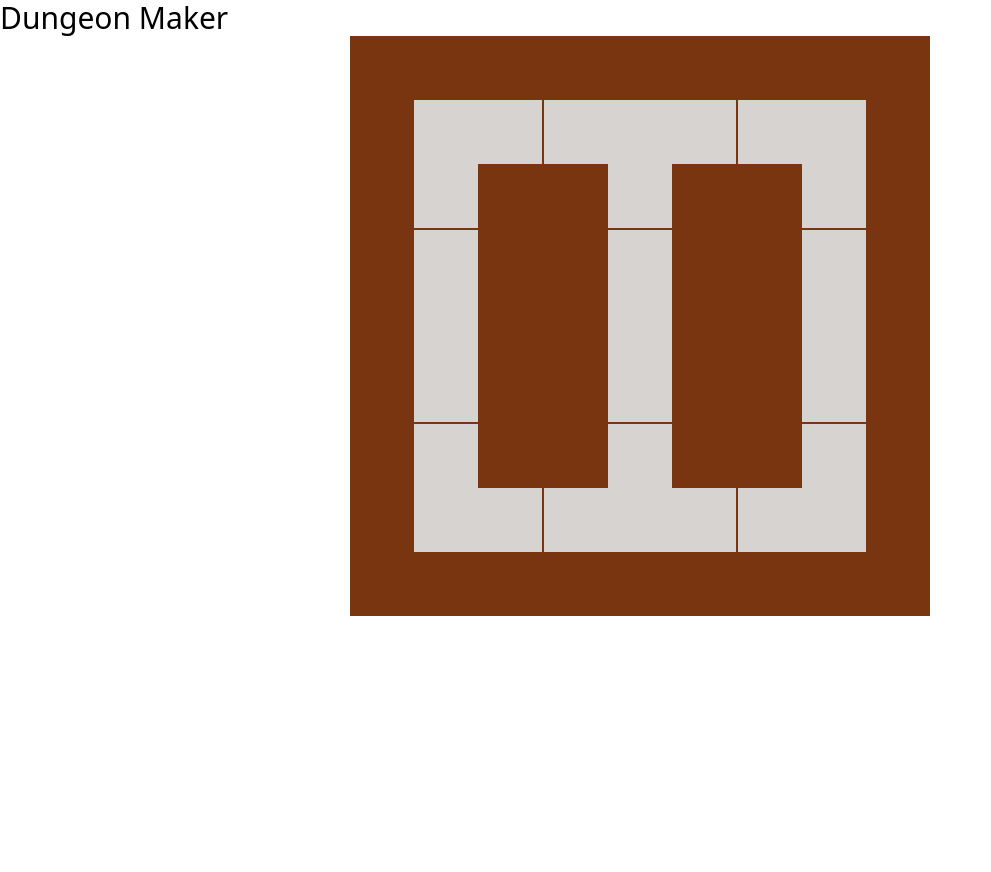
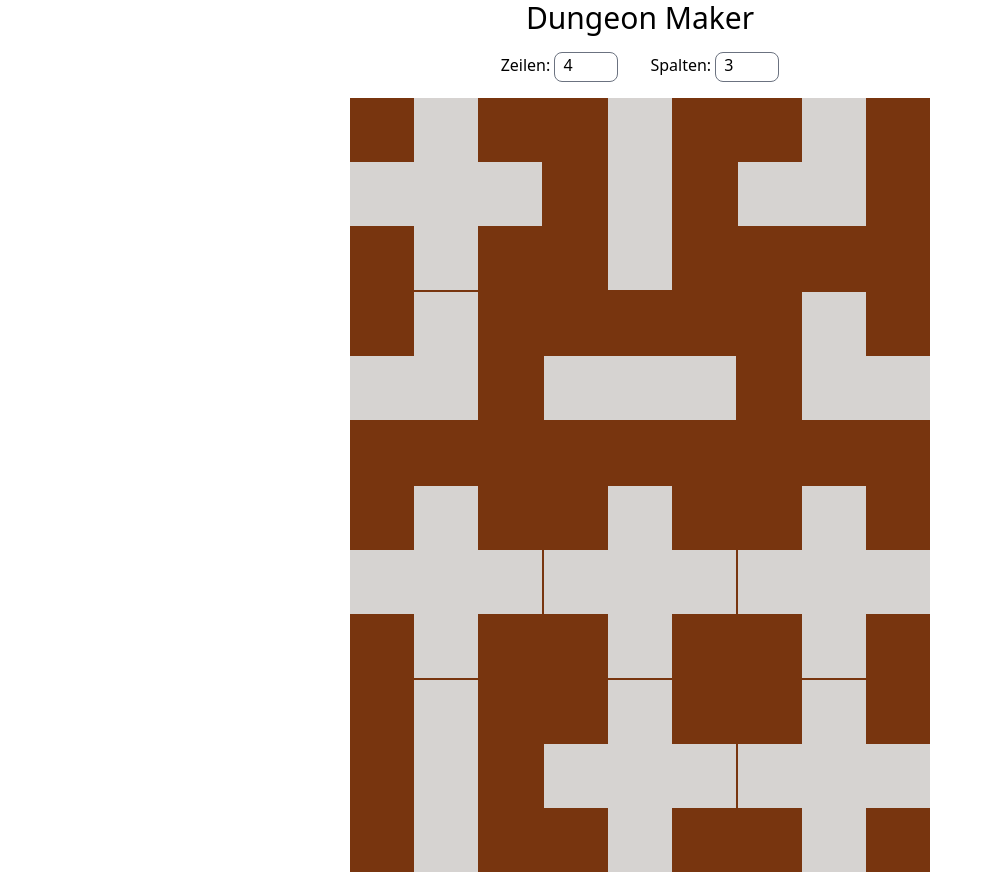
Before and after one commit to dasWolle/dungeon_maker, a Nuxt app: page / in a window 1280 px wide. Shown: the whole page, without its empty margins (0-991 px from the left). Before the commit the page ends 800 px from the top, so only its background shows below. Built offline with nearby package versions, Linux system fonts and the light colour scheme.

Commit message:
Größe änderbar

```diff
--- a/components/Tile.vue
+++ b/components/Tile.vue
@@ -1,5 +1,5 @@
 <template>
-  <div :class="tileClass" class="tile_wrapper">
+  <div ref="tile_wrapper" :class="tileClass" :style="`--rotation:${this.rotationC};`" class="tile_wrapper">
     <TileLine v-if="formC === 0" class="tile"/>
     <TileCorner v-if="formC === 1" class="tile"/>
     <TileT v-if="formC === 2" class="tile"/>
@@ -15,7 +15,7 @@ export default defineComponent({
   props: {
     active: { type: Boolean, default: false },
     form: { type: [ Number, String ] },
-    orientation: { type: [ Number, String ] },
+    rotation: { type: [ Number, String ], default: 0 },
   },
   computed: {
     formC() {
@@ -24,23 +24,16 @@ export default defineComponent({
         else return this.form;
       } else return 0;
     },
-    orientationC() {
-      if (this.orientation) {
-        if (typeof this.orientation === "string") return parseInt(this.orientation);
-        else return this.orientation;
-      } else return 0;
-    },
-    tileClass() { return `orientation-${this.orientationC}` + (this.active ? " active" : ""); }
+    rotationC() { return `${this.rotation * 90}deg`; },
+    tileClass() { return this.active ? " active" : ""; }
   },
 });
 </script>
 
 <style lang="scss">
   .tile_wrapper {
+    transform: rotate(var(--rotation, 0deg));
     transition: transform .2s ease-in-out;
-    &.orientation-1 { transform: rotate(90deg); }
-    &.orientation-2 { transform: rotate(180deg); }
-    &.orientation-3 { transform: rotate(-90deg); }
     &.active { @apply outline outline-2 outline-blue-600; }
   }
   .tile {
--- a/pages/index.vue
+++ b/pages/index.vue
@@ -1,14 +1,19 @@
 <template>
-  <div class="container">
-    <h1 class="text-3xl" @click="randomize">Dungeon Maker</h1>
+  <div class="flex flex-col gap-4">
+    <h1 class="text-3xl mx-auto" @click="randomize">Dungeon Maker</h1>
+    <div class="flex gap-8 justify-center">
+      <label>Zeilen: <input v-model="rowsC" class="input" max="30" min="1" type="number"></label>
+      <label>Spalten: <input v-model="columnsC" class="input" max="10" min="1" type="number"></label>
+    </div>
     <div class="flex">
-      <div ref="floor" class="floor grid grid-cols-3 mx-auto">
+      <div ref="floor" :style="`--columns:${columns};`" class="floor grid mx-auto">
         <template v-for="(row, rowIndex) in tiles">
           <template v-for="(tile, column) in row" :key="tile.id">
             <Tile
                 :active="(activeTile.column === column) && (activeTile.row === rowIndex)"
+                :data-row="rowIndex"
                 :form="tile.form"
-                :orientation="tile.orientation"
+                :rotation="tile.rotation"
                 @click="activeTile= { column, row: rowIndex }"
             />
           </template>
@@ -20,6 +25,7 @@
 
 <script lang="ts">
 import { defineComponent } from "@vue/runtime-core";
+import { Tile } from "~/env";
 
 export default defineComponent({
   name: "index",
@@ -27,47 +33,125 @@ export default defineComponent({
     return {
       activeTile: { row: -1, column: -1 },
       columns: 3,
-      rows: 3,
-      tiles: [
-        [ { form: 1, id: 0, orientation: 1 }, { form: 2, id: 1, orientation: 2 }, { form: 1, id: 2, orientation: 2 } ],
-        [ { form: 0, id: 3, orientation: 1 }, { form: 0, id: 4, orientation: 1 }, { form: 0, id: 5, orientation: 1 } ],
-        [ { form: 1, id: 6, orientation: 0 }, { form: 2, id: 7, orientation: 0 }, { form: 1, id: 8, orientation: 3 } ]
-      ],
+      lastId: -1,
+      rows: 4,
+      tiles: [] as Tile[][],
     };
   },
+  computed: {
+    columnsC: {
+      set(val) {
+        if (val > 0) this.columns = val;
+        else this.columns = 1;
+      },
+      get() { return this.columns; }
+    },
+    rowsC: {
+      set(val) {
+        if (val > 0) this.rows = val;
+        else this.rows = 1;
+      },
+      get() { return this.rows; }
+    }
+  },
   methods: {
+    addTile(row: Tile[]): void {
+      row.push({ form: this.random(), id: this.lastId + 1, rotation: this.random() });
+      this.lastId++;
+    },
+    addRow() {
+      let row = [];
+      for (let k = 0; k < this.columns; k++) this.addTile(row);
+      this.tiles.push(row);
+    },
+    changeTile(key: string, row: number, col: number): void {
+      if (key === "w") {
+        const up = this.tiles[row - 1][col];
+        const active = this.tiles[row][col];
+        this.tiles[row - 1][col] = active;
+        this.tiles[row][col] = up;
+      } else if (key === "s") {
+        const down = this.tiles[row + 1][col];
+        const active = this.tiles[row][col];
+        this.tiles[row + 1][col] = active;
+        this.tiles[row][col] = down;
+      } else if (key === "a") {
+        const left = this.tiles[row][col - 1];
+        const active = this.tiles[row][col];
+        this.tiles[row][col - 1] = active;
+        this.tiles[row][col] = left;
+      } else if (key === "d") {
+        const up = this.tiles[row][col + 1];
+        const active = this.tiles[row][col];
+        this.tiles[row][col + 1] = active;
+        this.tiles[row][col] = up;
+      } else if (key === "q") this.tiles[row][col].rotation--;
+      else if (key === "e") this.tiles[row][col].rotation++;
+    },
     keypress(event: KeyboardEvent): void {
-      console.log(event.key);
-      if (event.key === "Tab") {
+      const row = this.activeTile.row;
+      const col = this.activeTile.column;
+      if ([ "q", "w", "e", "a", "s", "d" ].includes(event.key)) this.changeTile(event.key, row, col);
+      else if ([ "Tab", "ArrowUp", "ArrowDown", "ArrowLeft", "ArrowRight" ].includes(event.key)) this.moveSelection(event.key, row, col, event);
+    },
+    moveSelection(key: string, row: number, col: number, event: KeyboardEvent): void {
+      const isTop = row === 0;
+      const isBottom = row === (this.rows - 1);
+      const isLeft = col === 0;
+      const isRight = col === (this.columns - 1);
+      if (key === "Tab") {
         event.preventDefault();
         event.stopPropagation();
-        if (this.activeTile.row === -1) this.activeTile = { column: 0, row: 0 };
+        if (row === -1) this.activeTile = { column: 0, row: 0 };
         else {
-          if (this.activeTile.row === (this.rows - 1) && this.activeTile.column === (this.columns - 1)) this.activeTile = { column: 0, row: 0 };
+          if (row === (this.rows - 1) && col === (this.columns - 1)) this.activeTile = { column: 0, row: 0 };
           else {
-            if (this.activeTile.column === (this.columns - 1)) this.activeTile = { column: 0, row: this.activeTile.row + 1 };
-            else this.activeTile = { column: this.activeTile.column + 1, row: this.activeTile.row };
+            if (col === (this.columns - 1)) this.activeTile = { column: 0, row: row + 1 };
+            else this.activeTile = { column: col + 1, row: row };
           }
         }
-      } else if (event.key === "ArrowUp" || event.key === "w") {
-        const up = this.tiles[this.activeTile.row - 1][this.activeTile.column];
-        const active = this.tiles[this.activeTile.row][this.activeTile.column];
-        this.tiles[this.activeTile.row - 1][this.activeTile.column] = active;
-        this.tiles[this.activeTile.row][this.activeTile.column] = up;
+      } else if (key === "ArrowUp") {
+        if (isTop) this.activeTile.row = this.rows - 1;
+        else this.activeTile.row--;
+      } else if (key === "ArrowDown") {
+        if (isBottom) this.activeTile.row = 0;
+        else this.activeTile.row++;
+      } else if (key === "ArrowLeft") {
+        if (isLeft) this.activeTile.column = this.columns - 1;
+        else this.activeTile.column--;
+      } else if (key === "ArrowRight") {
+        if (isRight) this.activeTile.column = 0;
+        else this.activeTile.column++;
       }
     },
     random(): number { return Math.floor(Math.random() * 4); },
     randomize(): void {
-      this.tiles.forEach(row => {
-        row.forEach(tile => {
-          tile.form = this.random();
-          tile.orientation = this.random();
-        });
-      });
+      for (let i = 0; i < this.rows; i++) {
+        let row = [];
+        for (let k = 0; k < this.columns; k++) {
+          row.push({ form: this.random(), id: (i * this.rows) + k, rotation: this.random() });
+        }
+        this.tiles.push(row);
+      }
+    },
+  },
+  watch: {
+    columns(val: number, old: number): void {
+      if (val < old) {
+        while (val < this.tiles[0].length) {
+          this.tiles.forEach((row: Tile[]) => row.pop());
+        }
+      } else if (val > old) this.tiles.forEach((row: Tile[]) => this.addTile(row));
+    },
+    rows(val: number, old: number): void {
+      if (val < old) {
+        while (val < this.tiles.length) this.tiles.pop();
+      } else if (val > old) this.addRow();
     },
   },
   mounted() {
     if (process.client) window.addEventListener("keydown", this.keypress);
+    this.randomize();
   }
 });
 </script>
@@ -76,6 +160,10 @@ export default defineComponent({
   .floor {
     @apply bg-earth;
     gap: 2px;
+    grid-template-columns: repeat(var(--columns), 1fr);
     --tile-size: 4rem;
   }
+  .input {
+    @apply w-16 border border-gray-500 rounded-lg px-2 pb-1;
+  }
 </style>
```
Also changed, not shown: env.d.ts (added, +13 -0 lines).
